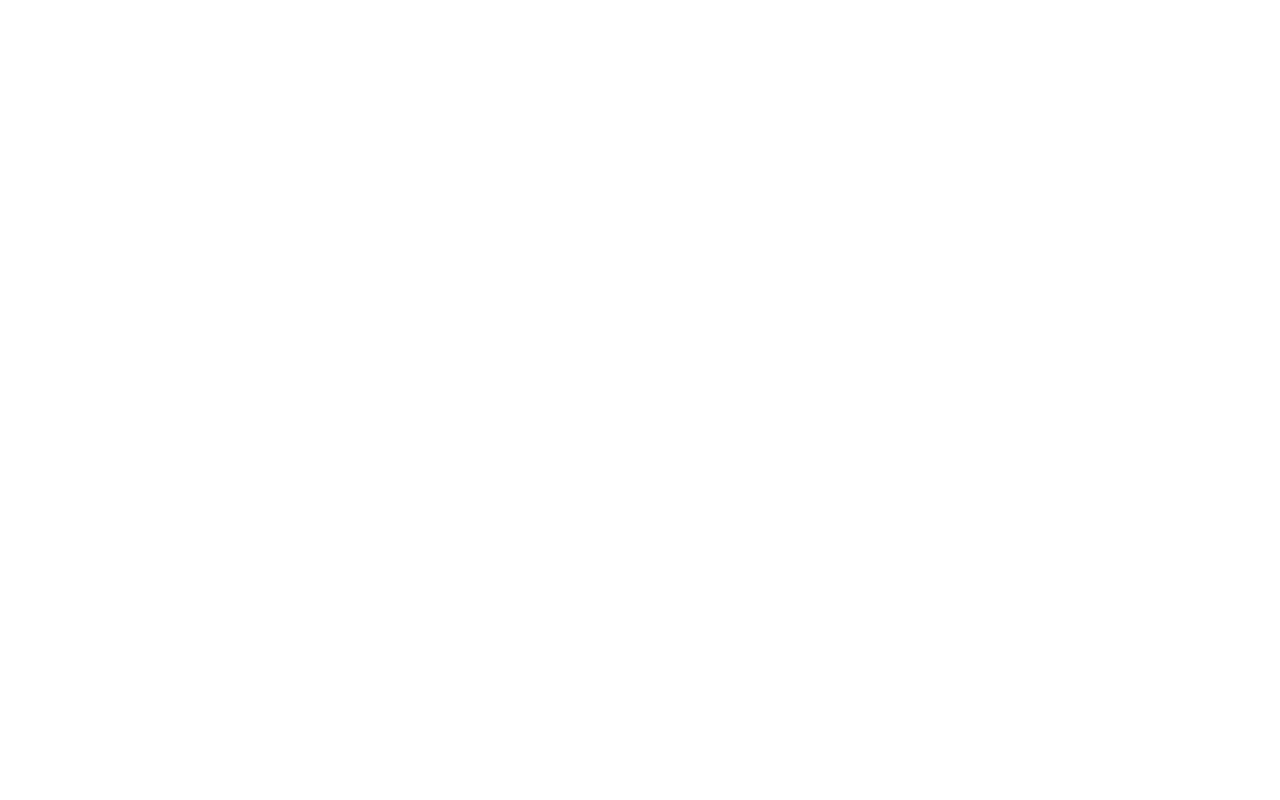
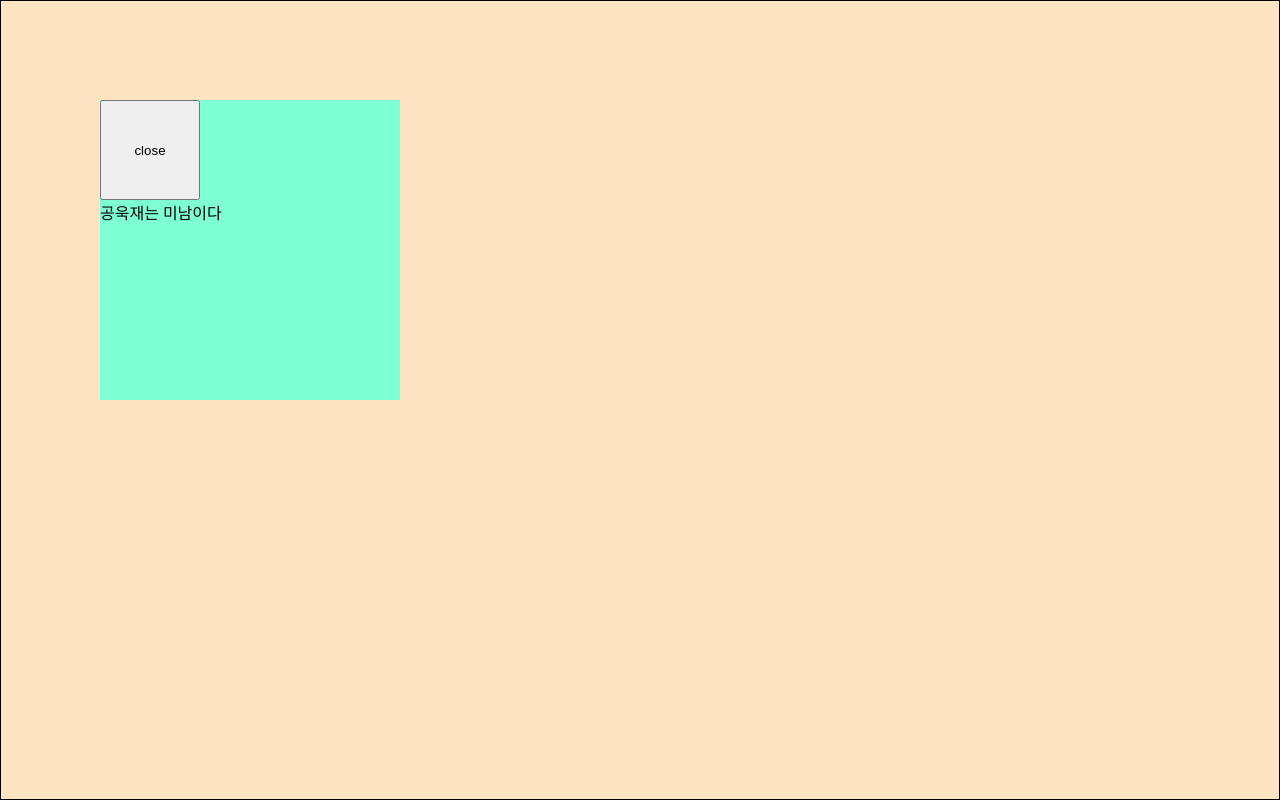
Before and after one commit to ujou173/Study_Event_230302, a plain HTML site: page popup.html in a window 1280 px wide. Shown: the top 800 px of the page. Drawn offline with Linux system fonts and the light colour scheme.

Commit message:
팝업창 만들기 연습, 클릭시 팝업창 제거 후 section에 p태그 출력, 마지막 섹션 클릭시 팝업창 등장

```diff
--- a/popup.html
+++ b/popup.html
@@ -5,8 +5,78 @@
   <meta http-equiv="X-UA-Compatible" content="IE=edge">
   <meta name="viewport" content="width=device-width, initial-scale=1.0">
   <title>Document</title>
+  <style>
+    * {
+      margin: 0;
+      padding: 0;
+      box-sizing: border-box;
+    }
+
+    #pop_up {
+      width: 300px;
+      height: 300px;
+      background-color: aquamarine;
+      position: fixed;
+      top: 100px;
+      left: 100px;
+    }
+
+    #pop_up > button {
+      width: 100px;
+      height: 100px;
+    }
+
+    #root {
+      width: 100vw;
+      height: 300vw;
+      background-color: #ccc;
+    }
+
+    #root > section {
+      width: 100%;
+      height: 100vh;
+      border: 1px solid black;
+    }
+
+    #root > section:nth-child(1) {background-color: bisque;}
+    #root > section:nth-child(2) {background-color: antiquewhite;}
+    #root > section:nth-child(3) {background-color: beige;}
+  </style>
 </head>
 <body>
+  <aside id="pop_up">
+    <button>close</button>
+    <p>공욱재는 미남이다</p>
+  </aside>
 
+  <div id="root">
+    <section></section>
+    <section></section>
+    <section></section>
+  </div>
+
+  <script>
+    const popUp = document.getElementById('pop_up');
+    const closeButton = popUp.children[0];
+    console.dir(popUp);
+    console.dir(closeButton);
+
+    const root = document.getElementById('root');
+    const p = document.createElement('p');
+    p.textContent = "공욱재는 oo이다";
+
+    closeButton.addEventListener('click', function() {
+      // closeButton.style.display = 'none';
+      closeButton.parentElement.style.display = 'none';
+      root.children[0].appendChild(p);
+      popUp.style.display = 'none';
+      console.dir(p);
+    });
+
+    root.children[2].addEventListener('click', function() {
+      popUp.style.display = "block";
+      console.log(p);
+    })
+  </script>
 </body>
 </html>
```
